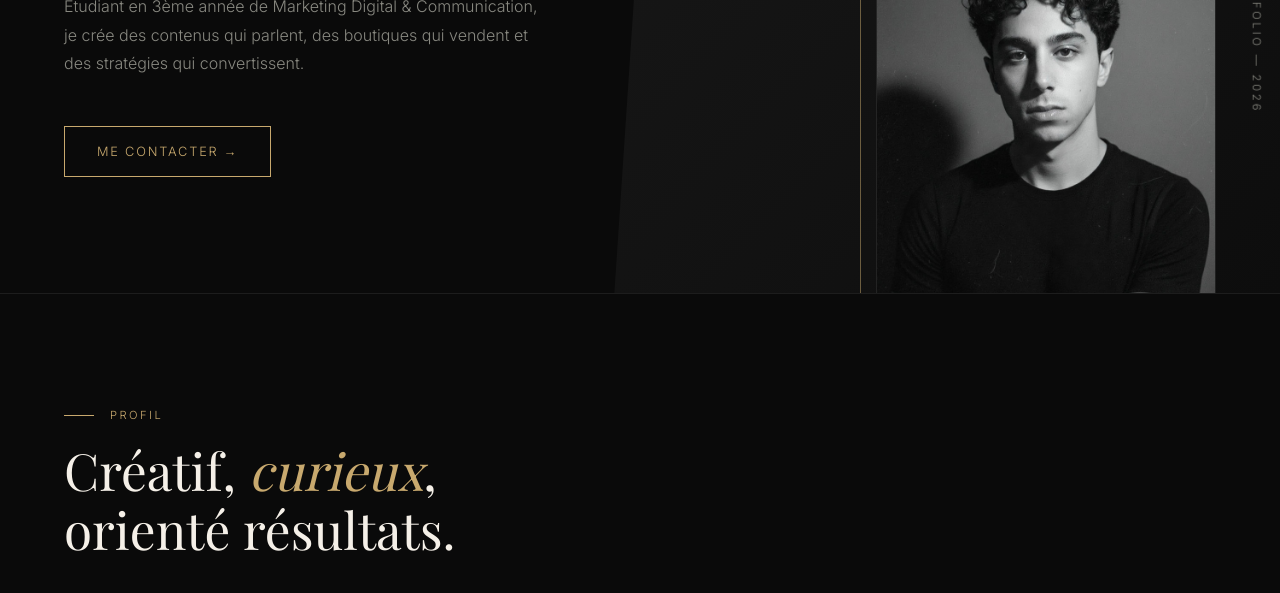
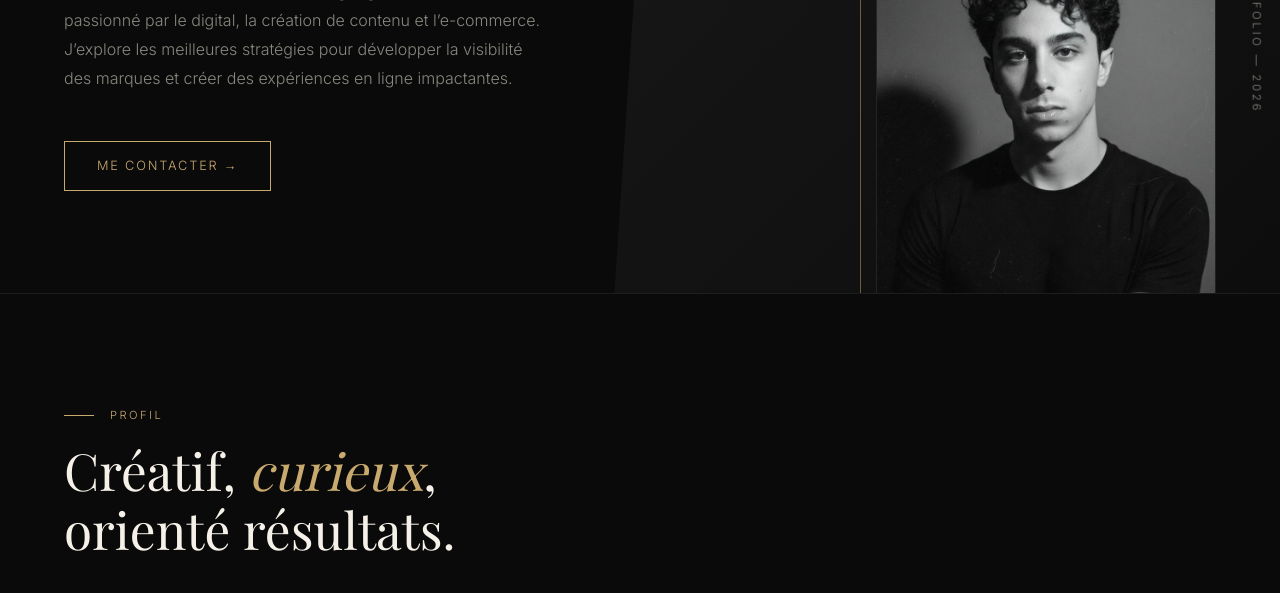
Before and after one commit to Rafael-Liam/rafaellavocat.github.io, a plain HTML site: page index.html in a window 1280 px wide. Shown: the part 507-1100 px from the top of the page. Drawn offline with nearby package versions, Linux system fonts and the light colour scheme; a web font is replaced by a local one.

Commit message:
Update index.html

```diff
--- a/index.html
+++ b/index.html
@@ -691,9 +691,7 @@
       <span class="last">Lavocat-Dubuis</span>
     </h1>
     <p class="hero-sub fade-up delay-3">
-      Étudiant en 3ème année de Marketing Digital & Communication,
-      je crée des contenus qui parlent, des boutiques qui vendent
-      et des stratégies qui convertissent.
+      Étudiant en 3ème année de Marketing Digital & Communication, passionné par le digital, la création de contenu et l’e-commerce. J’explore les meilleures stratégies pour développer la visibilité des marques et créer des expériences en ligne impactantes.
     </p>
     <a href="#contact" class="hero-cta fade-up delay-4">Me contacter →</a>
   </div>
```
